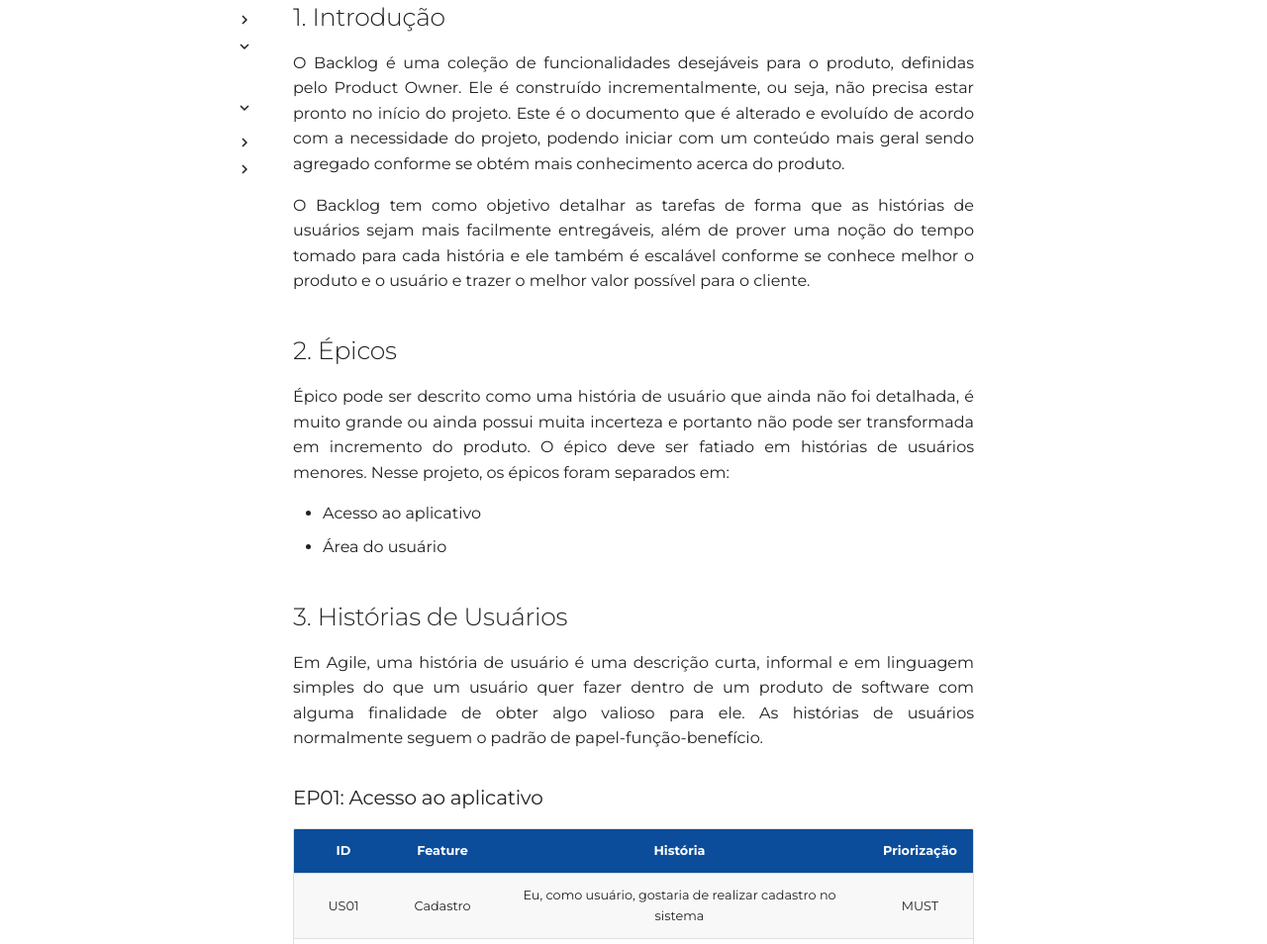
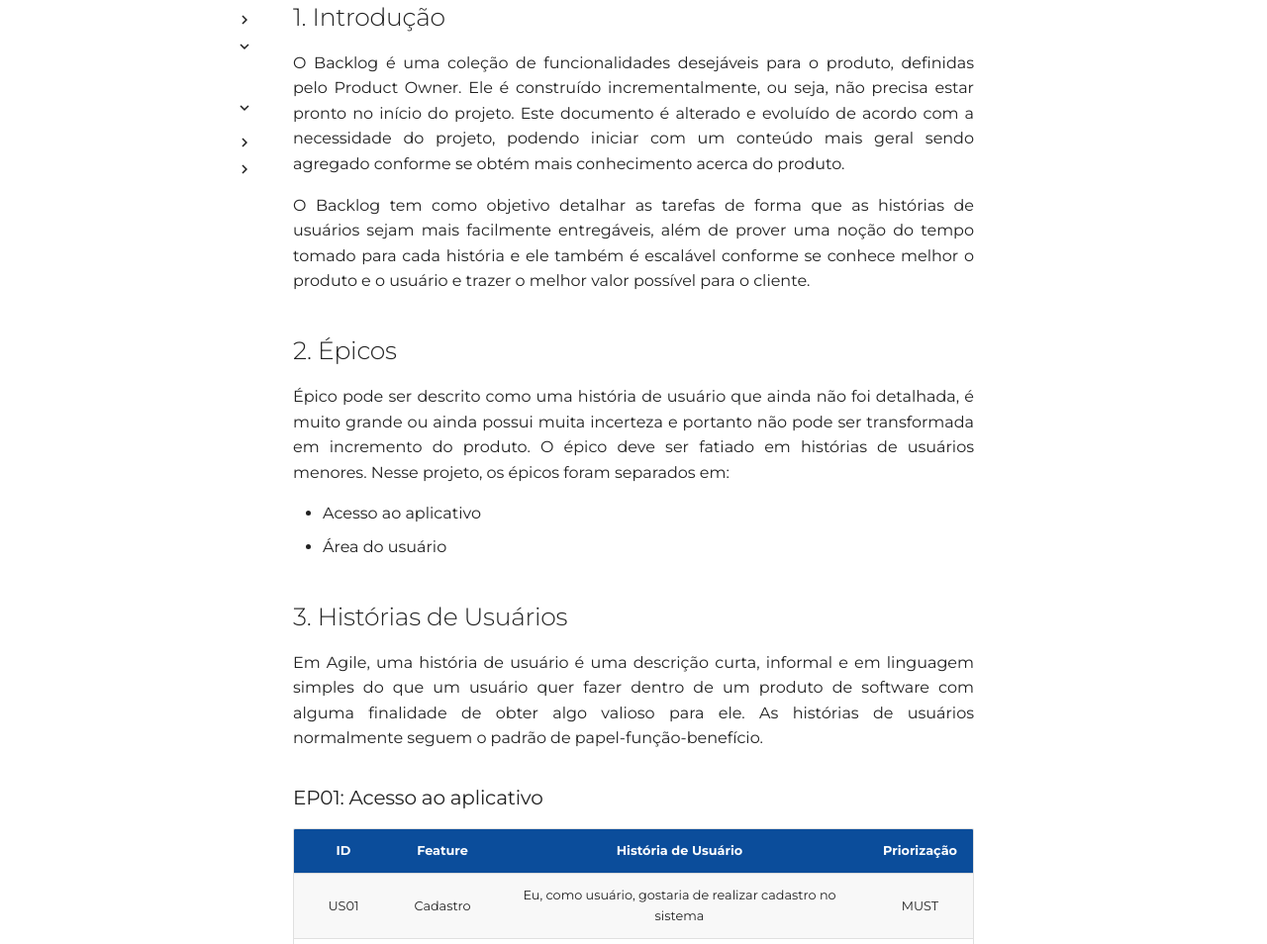
Before and after one commit to jackesfonseca/2021.2-ENEM, an MkDocs documentation site: the page built from docs/modelagem/agil/backlog.md, in a window 1280 px wide and 1400 px high. Shown: the part 180-1134 px from the top of the window at 99% size. Built offline with MkDocs 1.6.1 and Material for MkDocs 9.7.7, drawn with Linux system fonts in a browser that asks for light colours; some web fonts are replaced; comment, search, counter and statistics services are not loaded; some of the changed text lies outside the part shown.

Commit message:
feat/backlog: finalizing document

```diff
--- a/docs/modelagem/agil/backlog.md
+++ b/docs/modelagem/agil/backlog.md
@@ -2,7 +2,7 @@
 
 ## 1. Introdução
 
-O Backlog é uma coleção de funcionalidades desejáveis para o produto, definidas pelo Product Owner. Ele é construído incrementalmente, ou seja, não precisa estar pronto no início do projeto. Este é o documento que é alterado e evoluído de acordo com a necessidade do projeto, podendo iniciar com um conteúdo mais geral sendo agregado conforme se obtém mais conhecimento acerca do produto.
+O Backlog é uma coleção de funcionalidades desejáveis para o produto, definidas pelo Product Owner. Ele é construído incrementalmente, ou seja, não precisa estar pronto no início do projeto. Este documento é alterado e evoluído de acordo com a necessidade do projeto, podendo iniciar com um conteúdo mais geral sendo agregado conforme se obtém mais conhecimento acerca do produto.
 
 O Backlog tem como objetivo detalhar as tarefas de forma que as histórias de usuários sejam mais facilmente entregáveis, além de prover uma noção do tempo tomado para cada história e ele também é escalável conforme se conhece melhor o produto e o usuário e trazer o melhor valor possível para o cliente.
 
@@ -19,7 +19,7 @@ Em Agile, uma história de usuário é uma descrição curta, informal e em ling
 
 ### EP01: Acesso ao aplicativo
 
-|  ID  |  Feature  |  História  |   Priorização  |
+|  ID  |  Feature  |  História de Usuário  |   Priorização  |
 |------|-------------|-----------|----------------|
 | US01 |  Cadastro | Eu, como usuário, gostaria de realizar cadastro no sistema  | MUST |
 | US02 |  Login | Eu, como usuário, gostaria de realizar login no sistema | MUST |
@@ -28,7 +28,7 @@ Em Agile, uma história de usuário é uma descrição curta, informal e em ling
 
 ### EP02: Área do usuário
 
-|  ID  |  Feature  |  História  |   Priorização  |
+|  ID  |  Feature  |  História de Usuário  |   Priorização  |
 |------|-------------|-----------|----------------|
 | US05 |  Consultas de cronograma | Eu, como usuário, gostaria de visualizar o cronograma da prova  | SHOULD |
 | US06 |  Consultas de inscrição | Eu, como usuário, gostaria de acompanhar minha inscrição | MUST |
```
Also changed, not shown: other parts of docs/modelagem/agil/backlog.md (+1 -0 lines).
